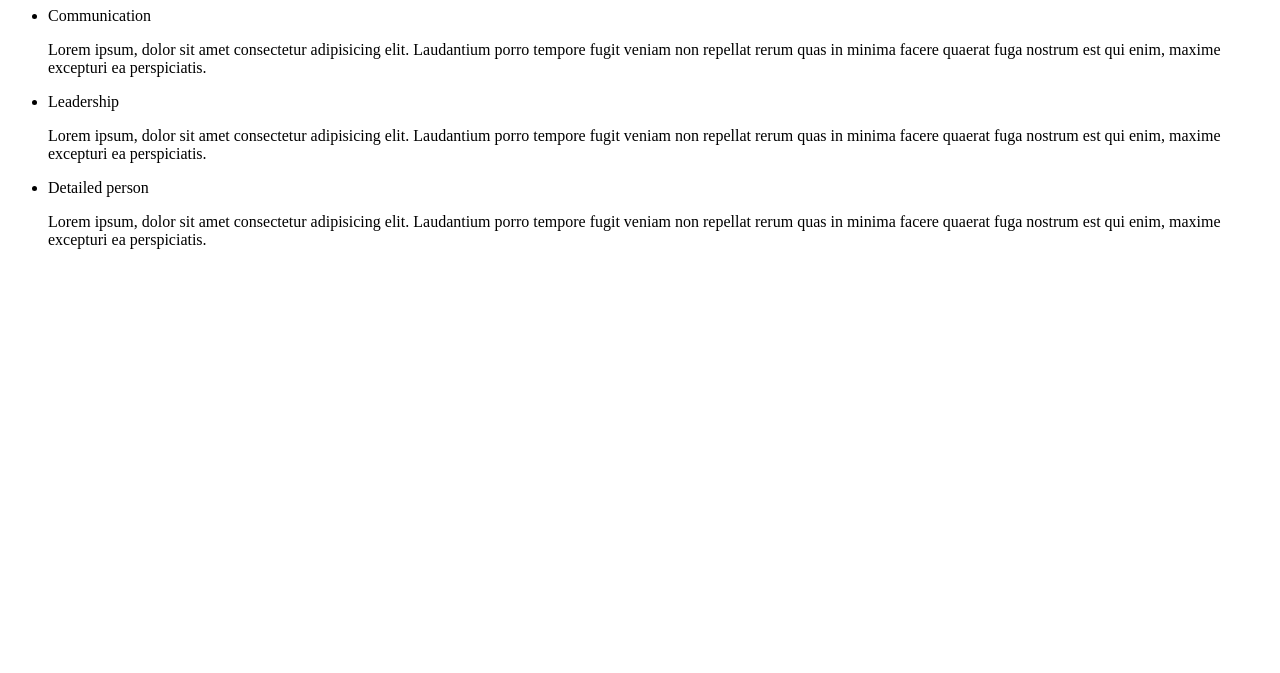
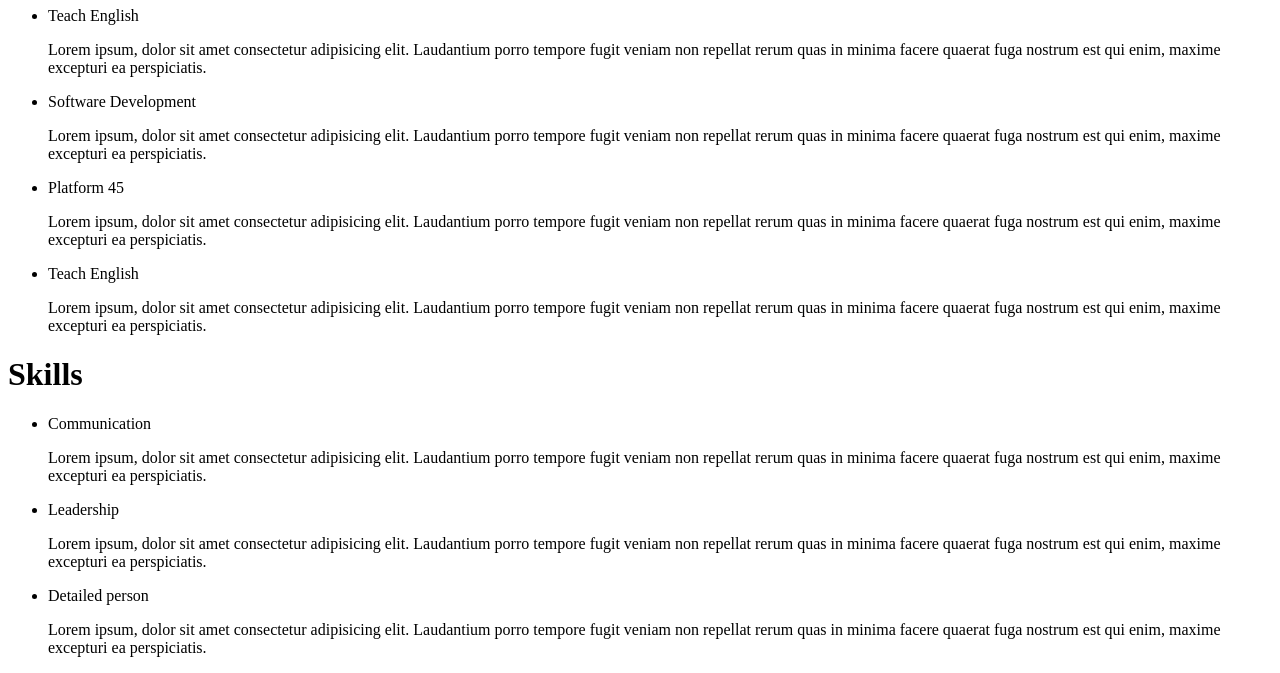
Before and after one commit to Dell19850304/digitalResume, a plain HTML site: page myDigitalResume1.html in a window 1280 px wide. Shown: the part 481-1154 px from the top of the page. Before the commit the page ends 800 px from the top, so only its background shows below. Drawn offline with Linux system fonts and the light colour scheme.

Commit message:
2nd commit
added html and css

```diff
--- a/myDigitalResume1.html
+++ b/myDigitalResume1.html
@@ -4,6 +4,7 @@
         <title>
             Resume
         </title>
+        <link rel="stylesheet" type="text/css" href="/css/stylesheet.css" >
     </head>
 
     <body>
@@ -32,6 +33,32 @@
 
         </ul>
 
+        <h1> Experience </h1>
+        <ul>
+            <li>
+                Teach English
+                <p>Lorem ipsum, dolor sit amet consectetur adipisicing elit. Laudantium porro tempore fugit veniam non repellat rerum quas in minima facere quaerat fuga nostrum est qui enim, maxime excepturi ea perspiciatis.</p>
+            </li>
+            <li>
+                Software Development
+                <p>Lorem ipsum, dolor sit amet consectetur adipisicing elit. Laudantium porro tempore fugit veniam non repellat rerum quas in minima facere quaerat fuga nostrum est qui enim, maxime excepturi ea perspiciatis.</p>
+
+
+            </li>
+            <li>
+                Platform 45
+                <p>Lorem ipsum, dolor sit amet consectetur adipisicing elit. Laudantium porro tempore fugit veniam non repellat rerum quas in minima facere quaerat fuga nostrum est qui enim, maxime excepturi ea perspiciatis.</p>
+
+            </li>
+            <li>
+                Teach English
+                <p>Lorem ipsum, dolor sit amet consectetur adipisicing elit. Laudantium porro tempore fugit veniam non repellat rerum quas in minima facere quaerat fuga nostrum est qui enim, maxime excepturi ea perspiciatis.</p>
+
+            </li>
+
+        </ul>
+
+
         <h1> Skills </h1>
         <ul>
             <li>
```
Also changed, not shown: css/stylesheet.css (added).
